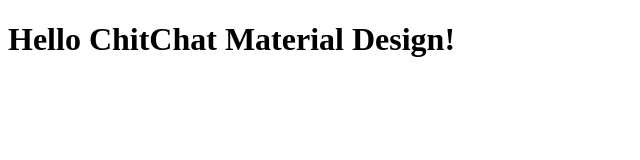
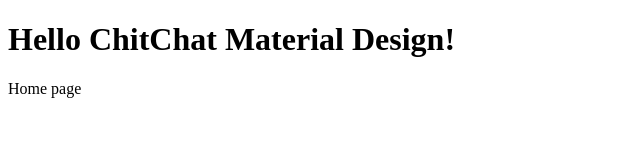
Before and after one commit to sergey-moiseyenko/chitchat-web-markup-md, a React (Create React App) app: page / in a window 1280 px wide. Shown: the top 160 px of the page, without its empty margins (0-640 px from the left). Built offline with nearby package versions, Linux system fonts and the light colour scheme.

Commit message:
Routing: usage of Home & AboutUs components.

```diff
--- a/src/routes/App.js
+++ b/src/routes/App.js
@@ -1,5 +1,16 @@
 import React from 'react'
+import { BrowserRouter as Router, Route } from 'react-router-dom'
+import Home from './Home'
+import AboutUs from './AboutUs'
 
-const App = () => <h1>Hello ChitChat Material Design!</h1>
+const App = () => (
+  <Router>
+    <div>
+      <h1>Hello ChitChat Material Design!</h1>
+      <Route exact path="/" component={Home} />
+      <Route exact path="/about" component={AboutUs} />
+    </div>
+  </Router>
+)
 
 export default App
```
